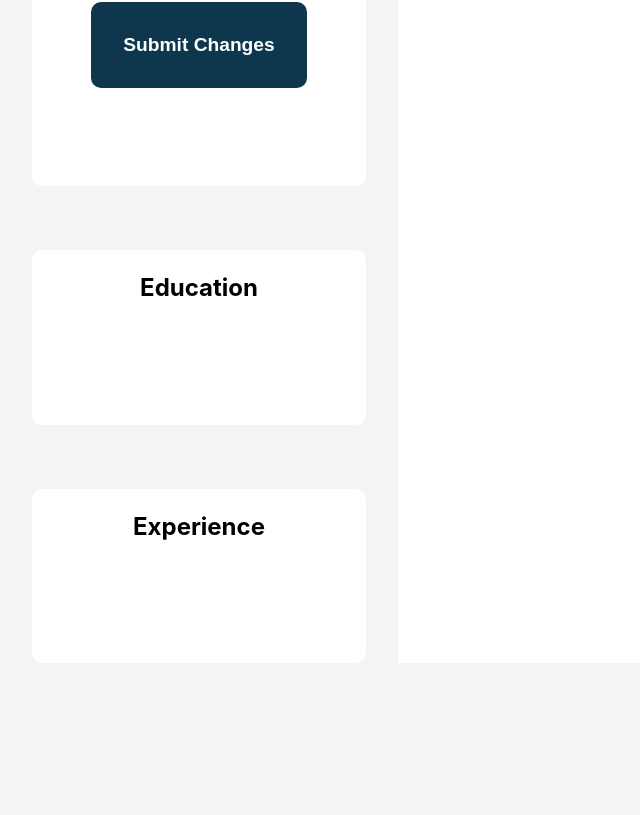
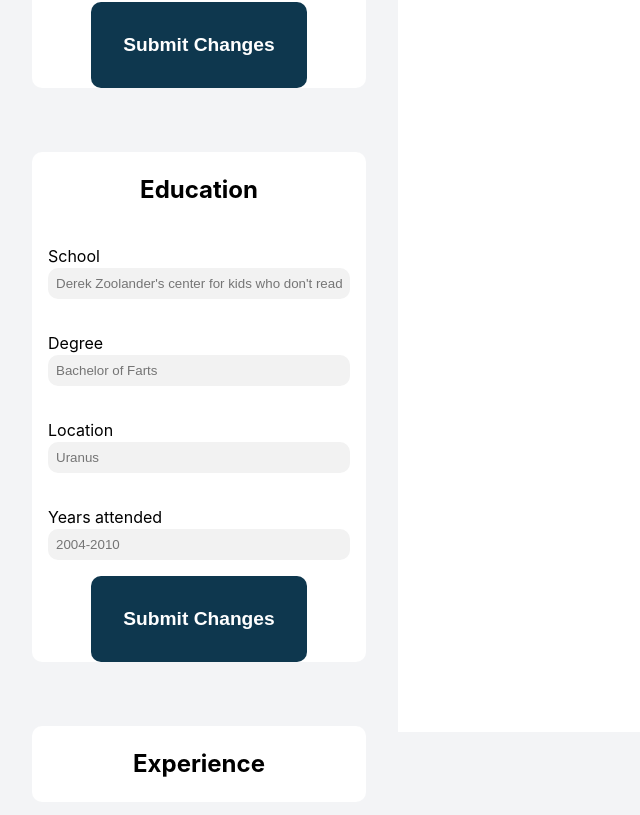
Before and after one commit to Kbouti/CV-Project, a React (Vite) app: page / in a window 1280 px wide. Shown: the part 469-1284 px from the top of the page, without its empty margins (0-640 px from the left). Before the commit the page ends 1164 px from the top, so only its background shows below. Built offline with nearby package versions, Linux system fonts and the light colour scheme.

Commit message:
Create education form

```diff
--- a/src/components/education.jsx
+++ b/src/components/education.jsx
@@ -1,11 +1,55 @@
 import { useState } from "react";
 
 const Education = () => {
-    return (
-        <div className="education subSection">
-            <h2 className="sectionHeader">Education</h2>
+  return (
+    <div className="education subSection">
+      <h2 className="sectionHeader">Education</h2>
+      <div className="educationThumbnails"></div>
+      <form>
+        <div className="formEntry">
+          <label htmlFor="school">School</label>
+          <input
+            id="schoolInput"
+            name="school"
+            type="text"
+            placeholder="Derek Zoolander's center for kids who don't read good"
+          ></input>
         </div>
-    )
-}
+        <div className="formEntry">
+          <label htmlFor="degree">Degree</label>
+          <input
+            id="degreeInput"
+            name="degree"
+            type="text"
+            placeholder="Bachelor of Farts"
+          ></input>
+        </div>
 
-export {Education}
+        <div className="formEntry">
+          <label htmlFor="location">Location</label>
+          <input
+            id="locationInput"
+            name="location"
+            type="text"
+            placeholder="Uranus"
+          ></input>
+        </div>
+
+        <div className="formEntry">
+          <label htmlFor="degree">Years attended</label>
+          <input
+            id="degreeInput"
+            name="degree"
+            type="text"
+            placeholder="2004-2010"
+          ></input>
+        </div>
+
+        <button onClick={console.log(`Submitted education form`)}>Submit Changes</button>
+
+      </form>
+    </div>
+  );
+};
+
+export { Education };
```
